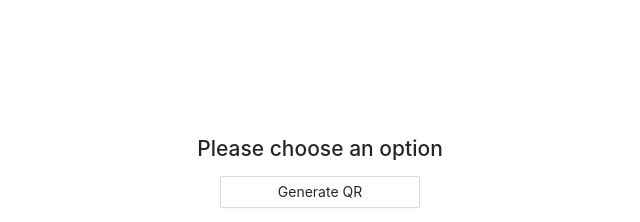
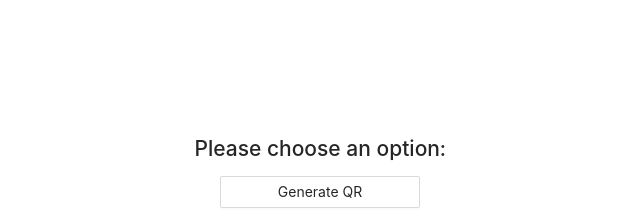
Before and after one commit to es-lynn/squarebox, a React app in the folder frontend/: page / in a window 1280 px wide. Shown: the part 178-400 px from the top of the page, without its empty margins (320-960 px from the left). Built offline with nearby package versions, Linux system fonts and the light colour scheme.

Commit message:
minor change

```diff
--- a/frontend/src/index.tsx
+++ b/frontend/src/index.tsx
@@ -34,7 +34,7 @@ const TempMain = () => {
   const [showStatus, setShowStatus] = useState('')
   return (
     <TempMainWrapper>
-      <h2>Please choose an option</h2>
+      <h2>Please choose an option:</h2>
       <TempButton onClick={() => setShowStatus('createQR')}>Generate QR</TempButton>
       <br />
       <TempButton onClick={() => setShowStatus('scanQR')}>Scan QR</TempButton>
```
